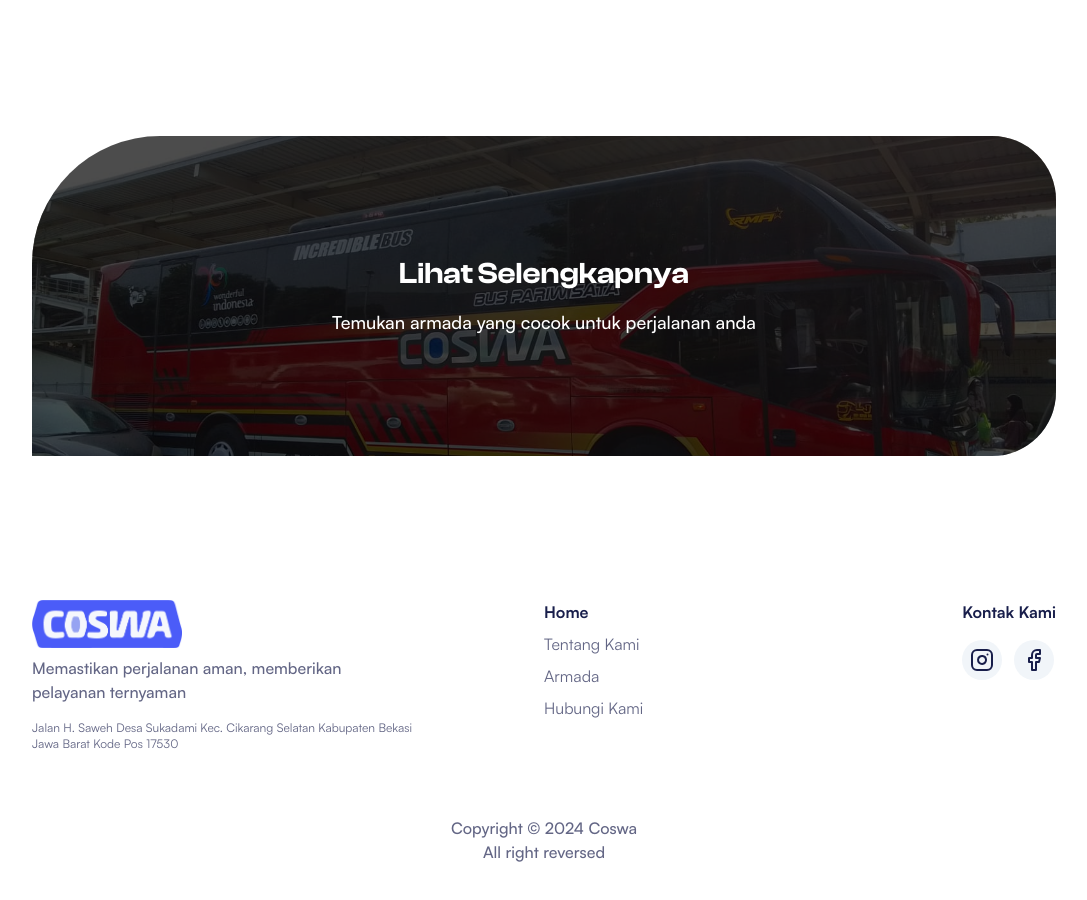
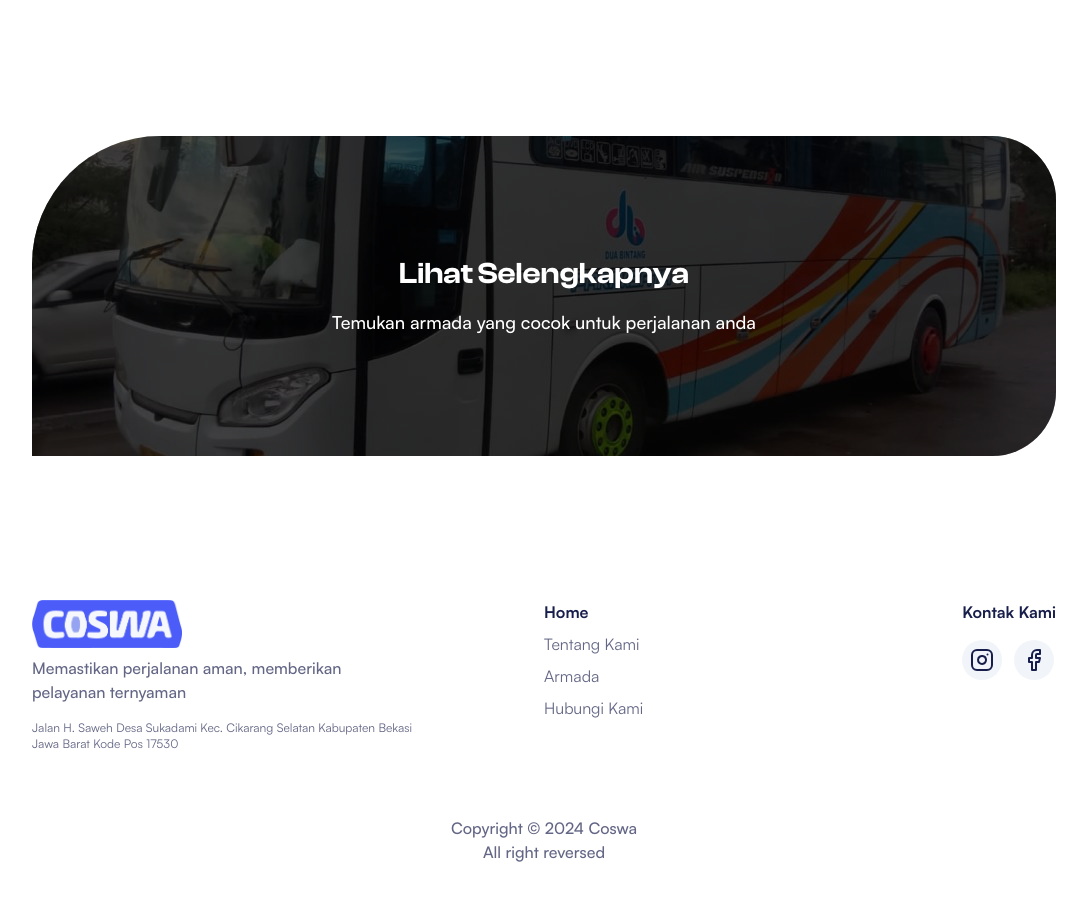
Before and after one commit to hradiluhung/coswa, a Next.js app: page / in a window 1280 px wide. Shown: the part 1760-2660 px from the top of the page, without its empty margins (96-1183 px from the left). Built offline with nearby package versions, Linux system fonts and the light colour scheme.

Commit message:
fixing all feature

```diff
--- a/src/app/(home)/page.tsx
+++ b/src/app/(home)/page.tsx
@@ -105,7 +105,7 @@
         >
           <div className="bg-black bg-opacity-70 w-full h-full absolute top-0 left-0 z-10"></div>
           <Image
-            src="/images/armadas/Al Fatih/1.jpg"
+            src="/images/armadas/Al Qowiyyu/1.jpg"
             width={400}
             height={400}
             alt="Home Image"
```
